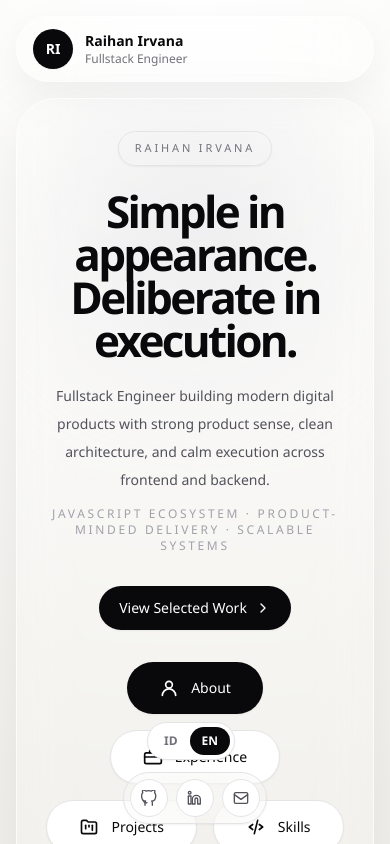
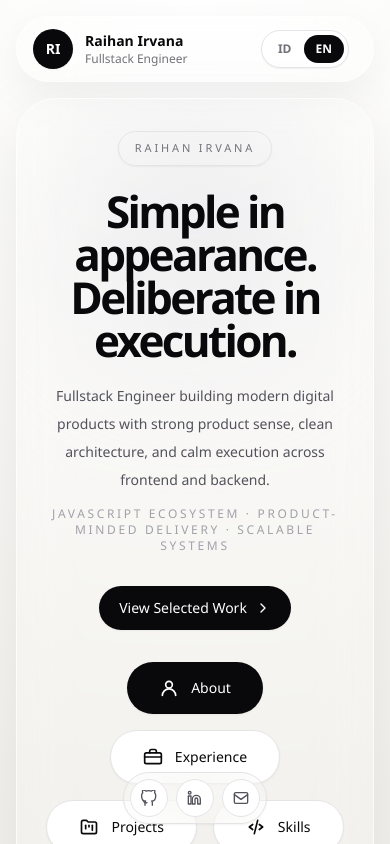
Before and after one commit to raihanirvana/portfolio-web, a Next.js app: page / in a window 390 px wide. Shown: the top 844 px of the page. Built offline with nearby package versions, Linux system fonts and the light colour scheme.

Commit message:
feat(porto): move toggle to header in all scenario

```diff
--- a/components/portfolio/portfolioPage.tsx
+++ b/components/portfolio/portfolioPage.tsx
@@ -180,7 +180,7 @@ function renderPortfolioShell(actions: ActionItem[], content: PortfolioDictionar
           <PortfolioHeader content={content} locale={locale} onLocaleChange={setLocale} />
           <PortfolioMain actions={actions} content={content} onOpen={setOpenKey} openKey={openKey} />
         </div>
-        <FloatingLocaleSwitcher content={content} locale={locale} onLocaleChange={setLocale} />
+        <FloatingLocaleSwitcher content={content} />
         {openKey ? <PortfolioModal content={content} onClose={() => setOpenKey(null)} openKey={openKey} /> : null}
       </LazyMotion>
     </div>
@@ -256,33 +256,23 @@ function HeaderActions({
 }) {
   return (
     <div className="flex items-center gap-2">
-      <div className="sm:flex hidden">
-        <LocaleSwitcher label={content.localeSwitcher.label} locale={locale} onLocaleChange={onLocaleChange} />
-      </div>
+      <LocaleSwitcher label={content.localeSwitcher.label} locale={locale} onLocaleChange={onLocaleChange} />
       <DesktopSocialLinks content={content} />
     </div>
   );
 }
 
 /**
- * Renders the floating locale switcher for very small screens.
+ * Renders the floating social links for very small screens.
  */
 function FloatingLocaleSwitcher({
   content,
-  locale,
-  onLocaleChange,
 }: {
   content: PortfolioDictionary;
-  locale: Locale;
-  onLocaleChange: (locale: Locale) => void;
 }) {
   return (
     <div className="pointer-events-none fixed inset-x-0 bottom-5 z-40 flex justify-center px-4 sm:hidden">
-      <FloatingLocaleContent
-        content={content}
-        locale={locale}
-        onLocaleChange={onLocaleChange}
-      />
+      <FloatingLocaleContent content={content} />
     </div>
   );
 }
@@ -292,20 +282,11 @@ function FloatingLocaleSwitcher({
  */
 function FloatingLocaleContent({
   content,
-  locale,
-  onLocaleChange,
 }: {
   content: PortfolioDictionary;
-  locale: Locale;
-  onLocaleChange: (locale: Locale) => void;
 }) {
   return (
-    <div className="pointer-events-auto flex flex-col items-center gap-3">
-      <LocaleSwitcher
-        label={content.localeSwitcher.label}
-        locale={locale}
-        onLocaleChange={onLocaleChange}
-      />
+    <div className="pointer-events-auto">
       <MobileSocialLinks content={content} />
     </div>
   );
```
Also changed, not shown: eslint.config.mjs (+30 -0 lines).
